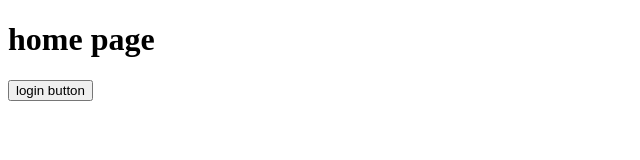
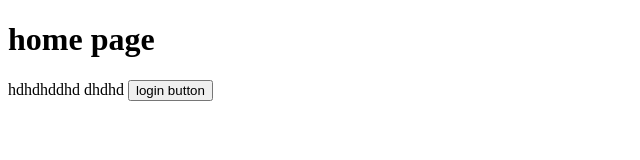
Before and after one commit to blezour/gittuto, a plain HTML site: page index.html in a window 1280 px wide. Shown: the whole page, without its empty margins (0-640 px from the left). Drawn offline with Linux system fonts and the light colour scheme.

Commit message:
hfhfhf hfhfjf

```diff
--- a/index.html
+++ b/index.html
@@ -9,6 +9,8 @@
 <body>
     <h1>   home page </h1>
 
+    hdhdhddhd dhdhd
+
     <button>   login button </button>
 </body>
 </html>
```
